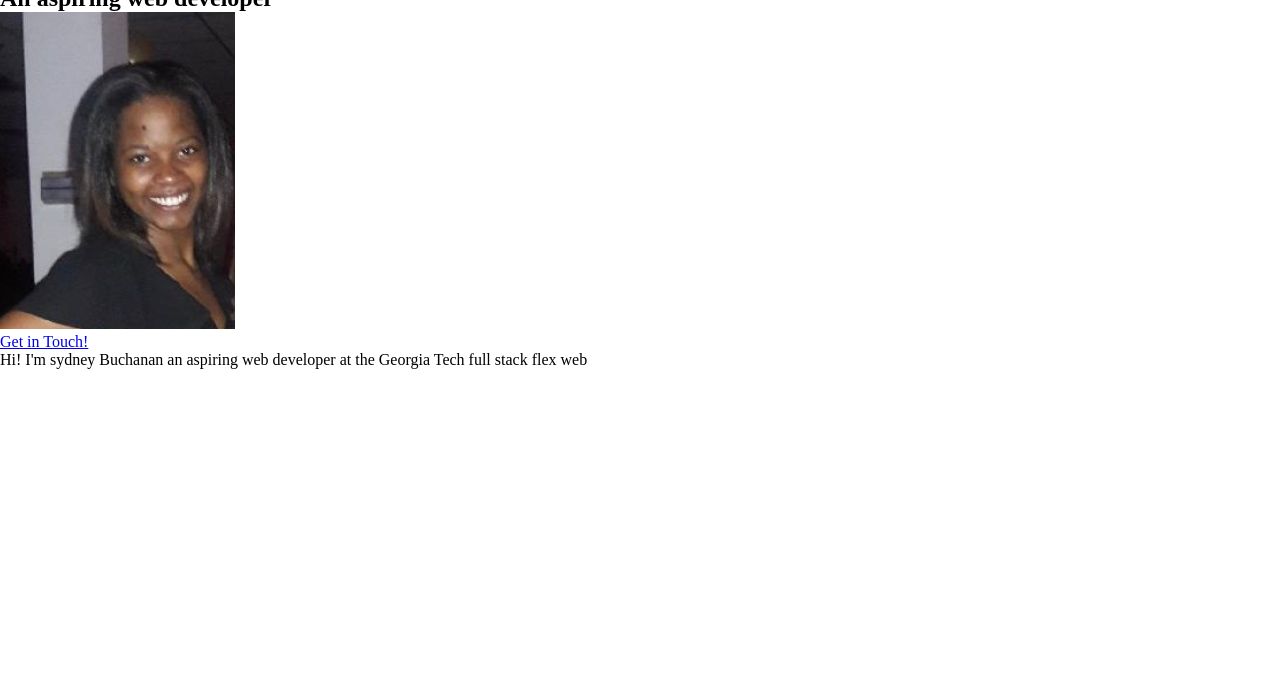
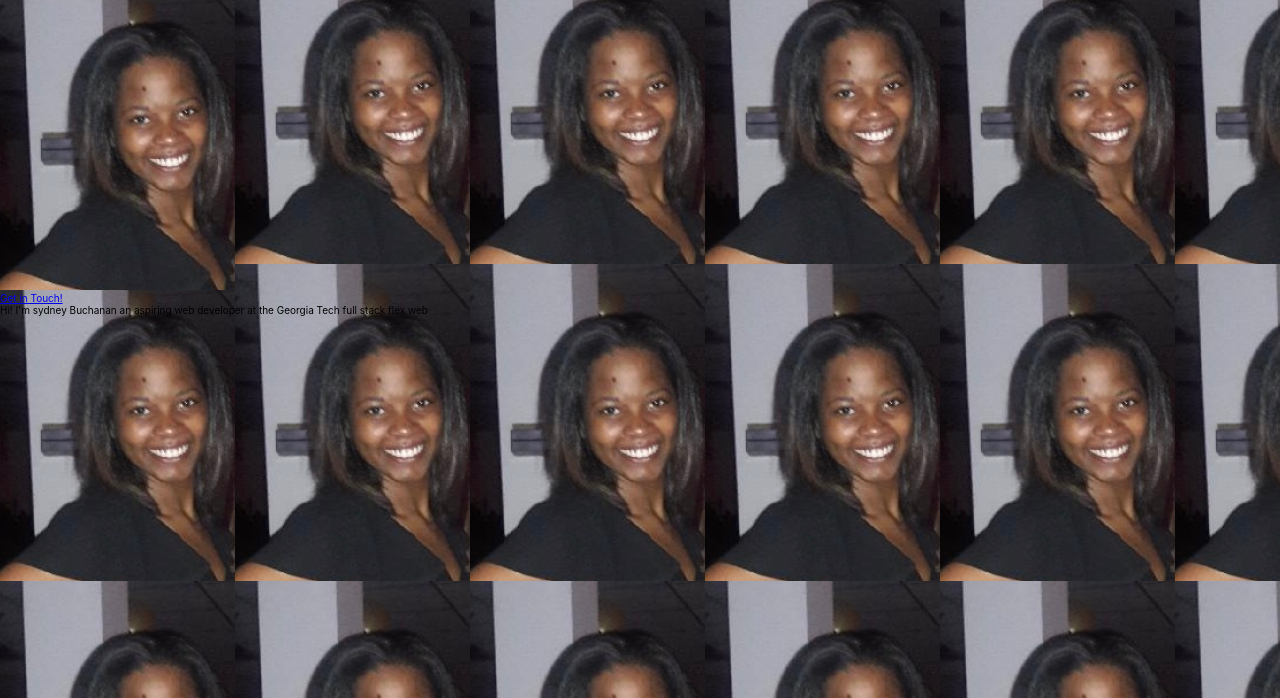
Before and after one commit to SBuchanan1/Polished-portfolio-SB, a plain HTML site: page index.html in a window 1280 px wide. Shown: the part 102-800 px from the top of the page. Drawn offline with Linux system fonts and the light colour scheme.

Commit message:
added google fonts to css

```diff
--- a/styles.css
+++ b/styles.css
@@ -1,12 +1,22 @@
+@import url("https://fonts.googleapis.com/css2?family=Roboto+Slab:wght@500&display=swap");
+
 * {
   box-sizing: border-box;
   margin: 0;
   padding: 0;
 }
+html {
+  font-size: 10px;
+}
 body {
   margin: 0;
   padding: 0;
+  background: url(/images/IMG_4134.jpg);
+  background-position: 0 1000px;
+  font-family: -apple-system, BlinkMacSystemFont, "Segoe UI", Roboto, Oxygen,
+    Ubuntu, Cantarell, "Open Sans", "Helvetica Neue", sans-serif;
 }
+
 .navbar {
   display: flex;
   justify-content: space-between;
```
